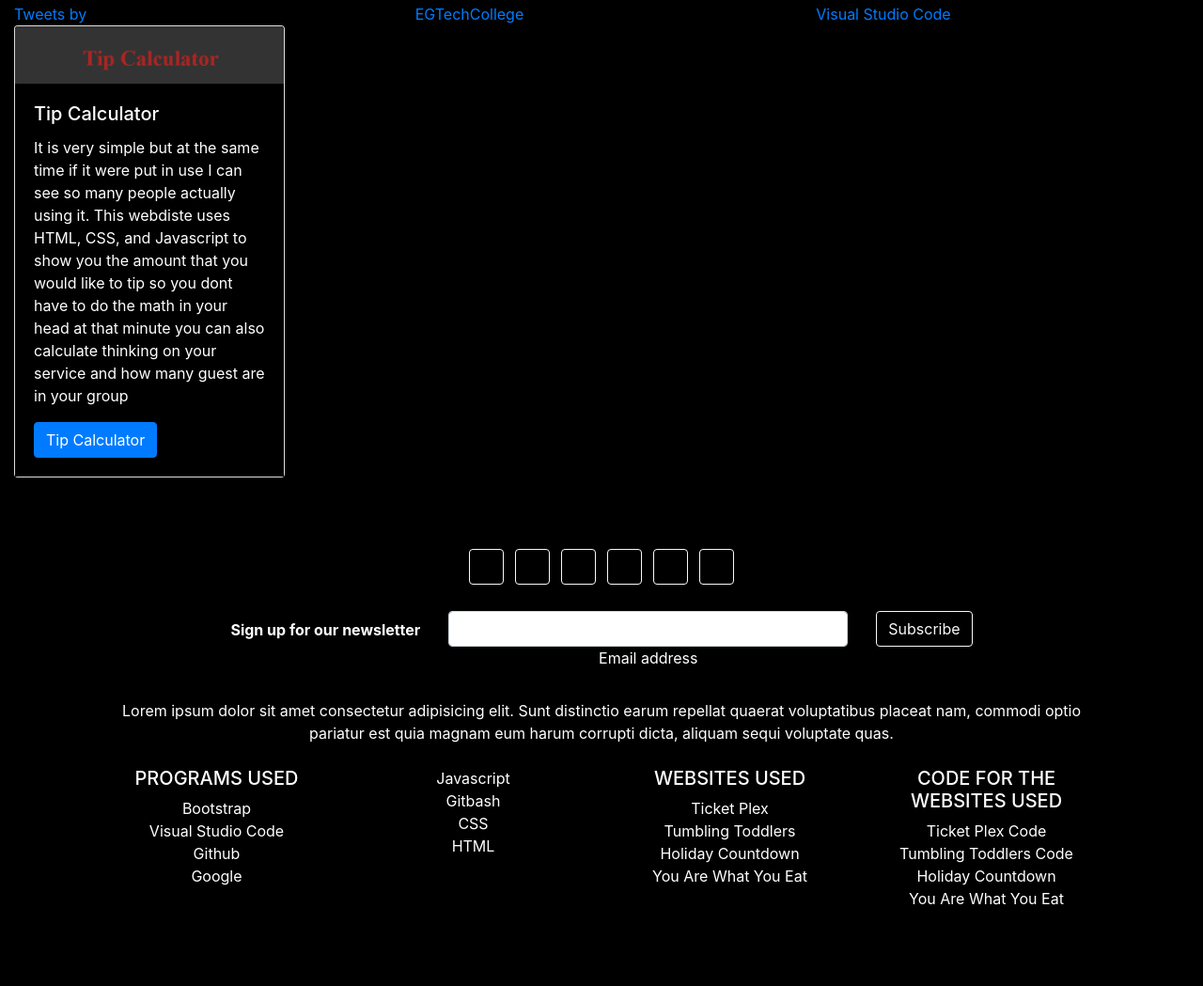
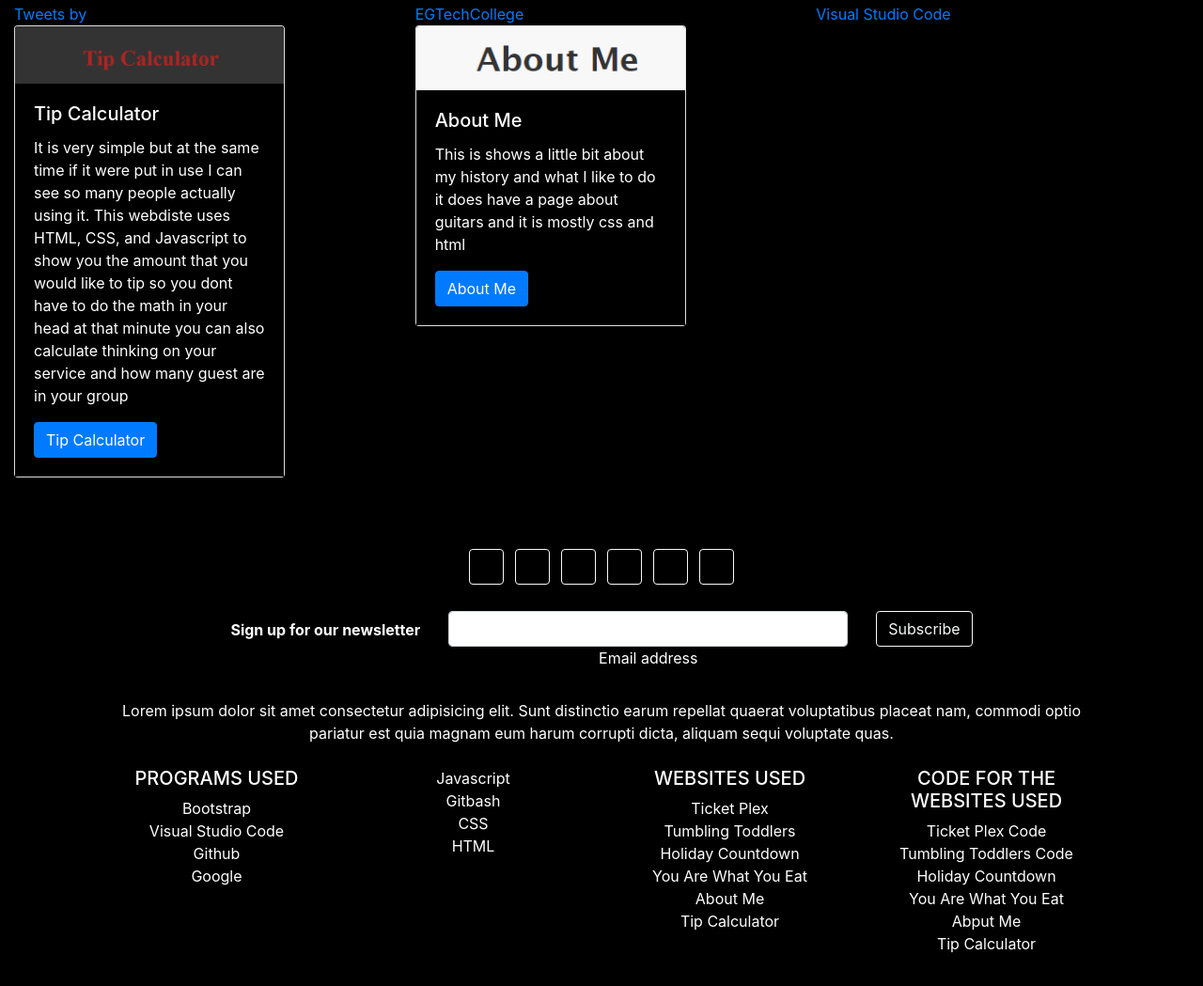
Before and after one commit to Luke3G/portfolio, a plain HTML site: page index.html in a window 1280 px wide. Shown: the part 1637-2686 px from the top of the page at 94% size. Drawn offline with nearby package versions, Linux system fonts and the light colour scheme; a script that the page names is missing; a web font is replaced by a local one.

Commit message:
added two more projects

```diff
--- a/index.html
+++ b/index.html
@@ -165,6 +165,15 @@
                     </div>
                 </div>
             </div>
+            <div class="col-md-4">
+                <div class="card" style="width: 18rem;">
+                    <img src="About me.PNG" class="card-img-top" alt="Tip Calculator">
+                    <div class="card-body">
+                        <h5 class="card-title">About Me</h5>
+                        <p class="card-text">This is shows a little bit about my history and what I like to do it does have a page about guitars and it is mostly css and html
+                        </p>
+                        <a href="https://luke3g.github.io/Basic-HTML-Page/" class="btn btn-primary">About Me</a>
+            </div>
         </div>
     </div>
     </div>
@@ -273,6 +282,12 @@
                                     <a href="https://luke3g.github.io/whatyoueat/" class="text-white">You Are What You
                                         Eat</a>
                                 </li>
+                                <li>
+                                    <a href="https://luke3g.github.io/Basic-HTML-Page/" class="text-white">About Me</a>
+                                </li>
+                                <li>
+                                    <a href="https://luke3g.github.io/Tip-calculator/" class="text-white">Tip Calculator</a>
+                                </li>
                             </ul>
                         </div>
                         <div class="col-lg-3 col-md-6 mb-4 mb-md-0">
@@ -295,6 +310,12 @@
                                     <a href="https://github.com/Luke3G/whatyoueat.git" class="text-white">You Are What You
                                         Eat</a>
                                 </li>
+                                <li>
+                                    <a href="https://github.com/Luke3G/Basic-HTML-Page.git" class="text-white">Abput Me</a>
+                                </li>
+                                <li>
+                                    <a href="https://github.com/Luke3G/Tip-calculator.git" class="text-white">Tip Calculator</a>
+                                </li>
                             </ul>
                         </div>
                     </div>
```
Also changed, not shown: About me.PNG (added).
